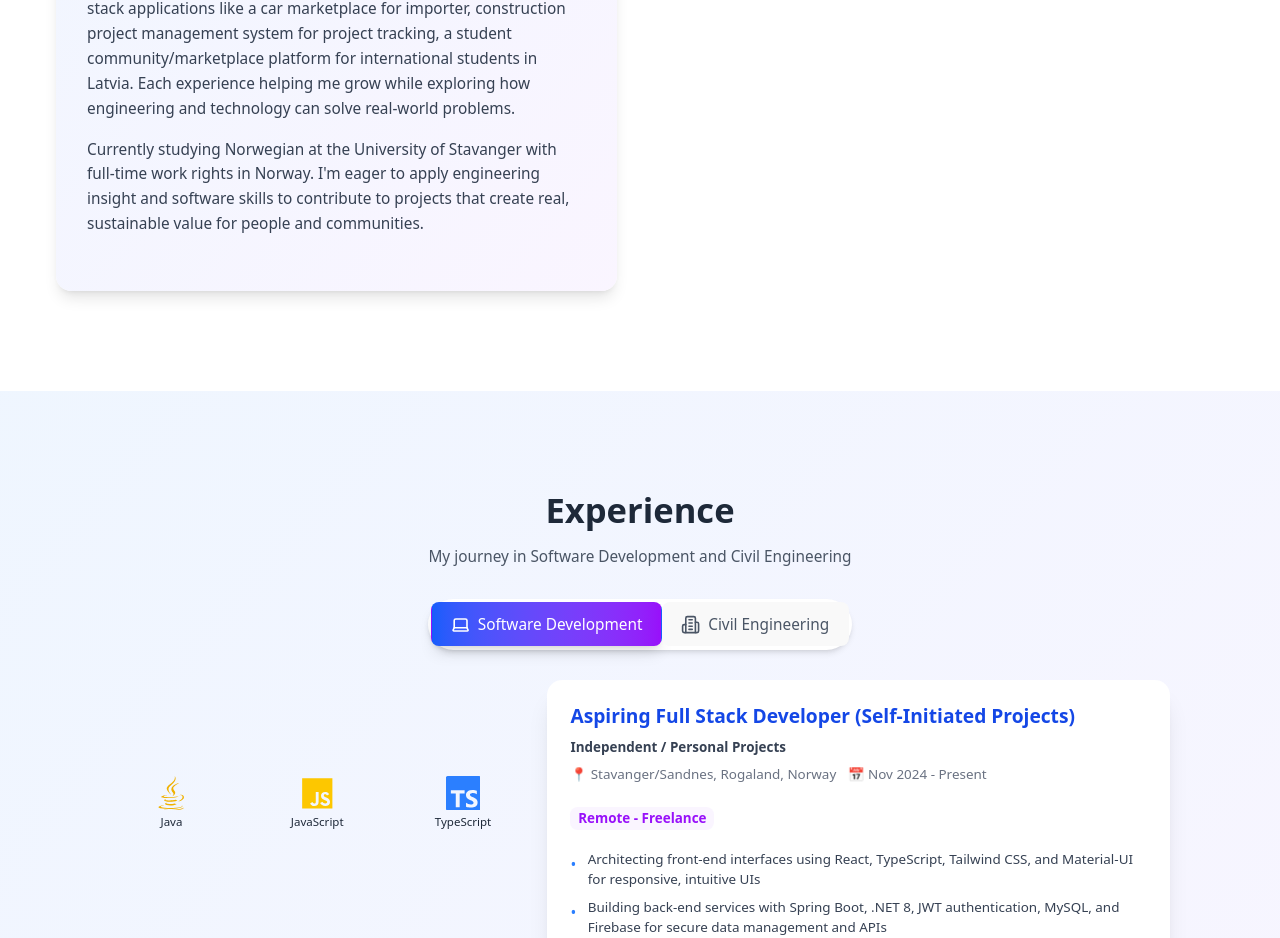
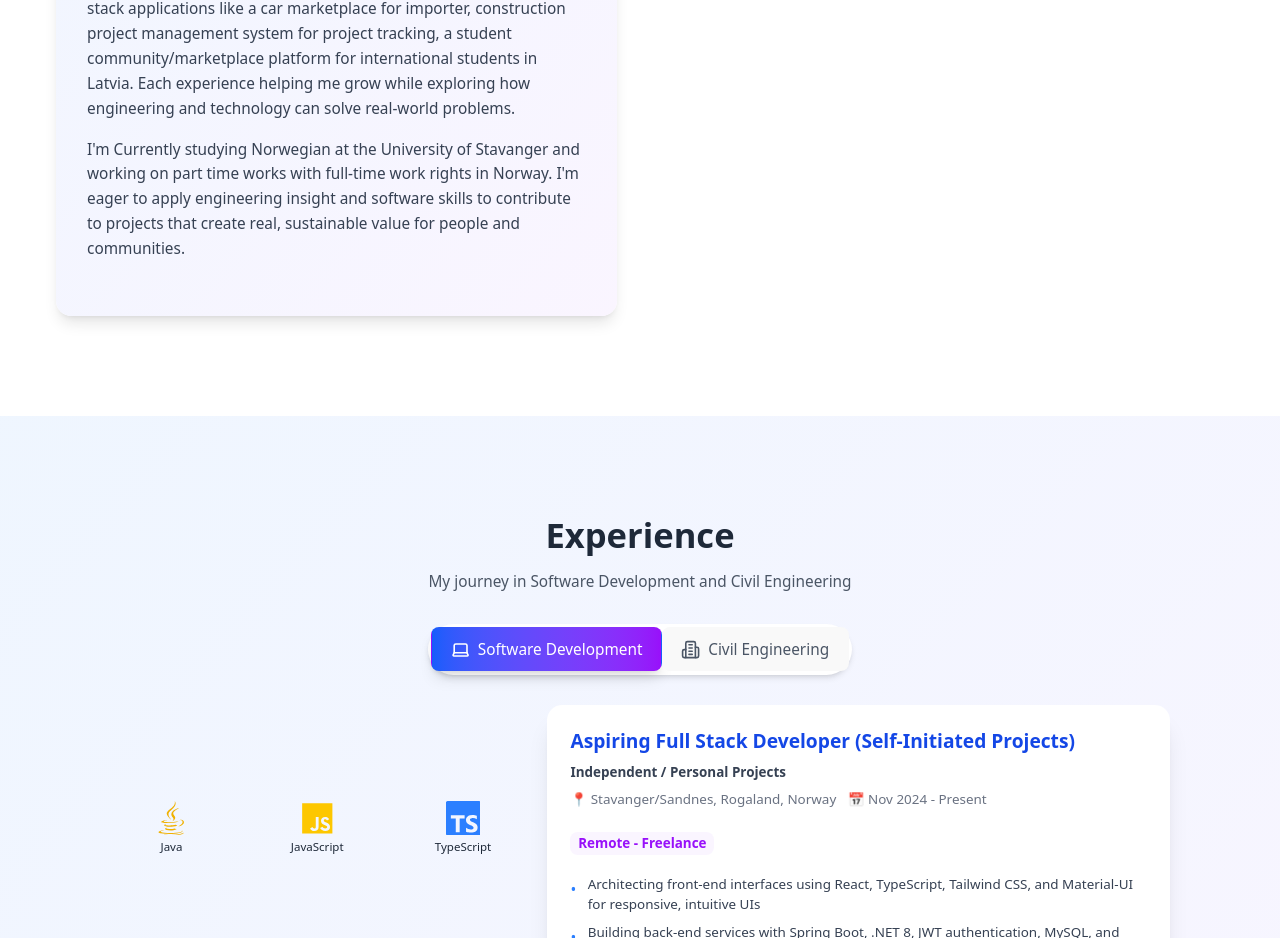
Before and after one commit to Gevindu-Piyawansha/gevindu-portfolio, a React (Vite) app: page / in a window 1280 px wide. Shown: the part 1578-2516 px from the top of the page. Built offline with nearby package versions, Linux system fonts and the light colour scheme.

Commit message:
Update text in About component for clarity

```diff
--- a/src/components/About.jsx
+++ b/src/components/About.jsx
@@ -49,7 +49,7 @@ function About() {
                 can solve real-world problems.
               </p>
               <p className="text-gray-700 leading-relaxed mb-6 text-sm sm:text-base">
-                Currently studying Norwegian at the University of Stavanger with
+                I'm Currently studying Norwegian at the University of Stavanger and working on part time works with
                 full-time work rights in Norway. I'm eager to apply engineering
                 insight and software skills to contribute to projects that
                 create real, sustainable value for people and communities.
```
